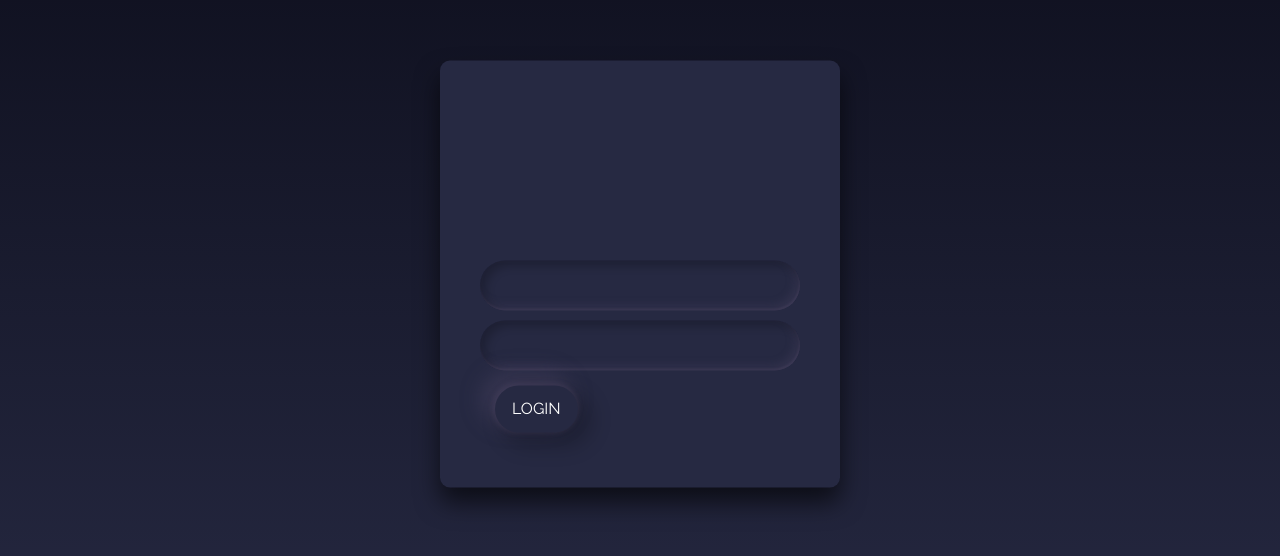
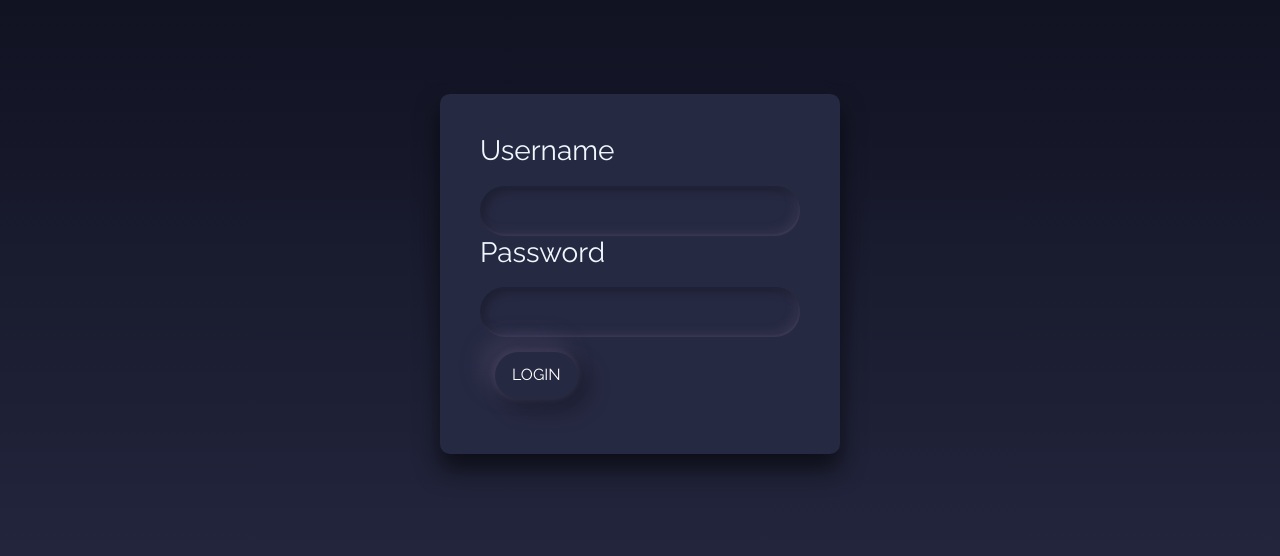
Before and after one commit to toperrrrrrrr/pos, a React (Create React App) app: page / in a window 1280 px wide. Shown: the part 126-682 px from the top of the page. Built offline with nearby package versions, Linux system fonts and the light colour scheme.

Commit message:
Still in the login page

```diff
--- a/src/components/Login.js
+++ b/src/components/Login.js
@@ -1,9 +1,9 @@
 
 import React, { useState } from 'react';
 import 'bootstrap/dist/css/bootstrap.min.css';
-import { Button, Form, Input, Alert, Card, Container, Stack } from 'react-bootstrap';
+import { Button, Form, Alert } from 'react-bootstrap';
 import './mycss.css'
-import '../img/Logo.svg'
+import Logo from '../img/Logo.svg'
 
 const Login = () => {
   const [isButtonDisabled, setButtonDisabled] = useState('primary');
@@ -20,13 +20,16 @@ const Login = () => {
 
   return (
     <>
+
+
     <div className='login-bg'>
-
+    <img src={Logo} className='logo'></img>|
       <div className='login-box'>
-        <svg src='../img/Logo.svg'></svg>
         <div className='screen_content'>
           <Form className='login '>
+          <h3> Username</h3>
             <input type='text' className='username'></input>
+            <h3> Password</h3>
             <input type='password'></input>
             <Button type='button' className='box btn' onClick={handleClick}><div className='loginbutton'>LOGIN</div></Button>
             <Alert variant='success' hidden={isAlertHidden}> Login Success </Alert>
--- a/src/components/mycss.css
+++ b/src/components/mycss.css
@@ -6,6 +6,11 @@
 --dark2: #262942;
 }
 
+
+h3{
+    color: aliceblue;
+
+}
 
 /* ALL */
 * {
@@ -18,7 +23,6 @@
 body {
 	background: linear-gradient(180deg,var(--dark1),var(--dark2));
 }
-
 
 
 .login{
@@ -72,9 +76,7 @@ input {
     box-shadow: inset 5px 5px 8px 1px rgba(0, 0, 0, 0.2),
             inset -5px -5px 8px 0px rgba(77, 71, 100, 0.3),
             inset -1px -2px 2px 0px rgba(77, 71, 100, 0.4),
-            5px 5px 10px 2.5px rgba(0, 0, 0, 0.2),
-            -5px -5px 10px 2.5px rgba(77, 71, 100, 0.4),
-            -1px -1px 4px 2px rgba(77, 71, 100, 0.4);
+            5px 5px 10px 2.5px rgba(0, 0, 0, 0.2)
    }
 
 
```
Also changed, not shown: src/img/Logo.png (added), src/img/Logo.svg.
